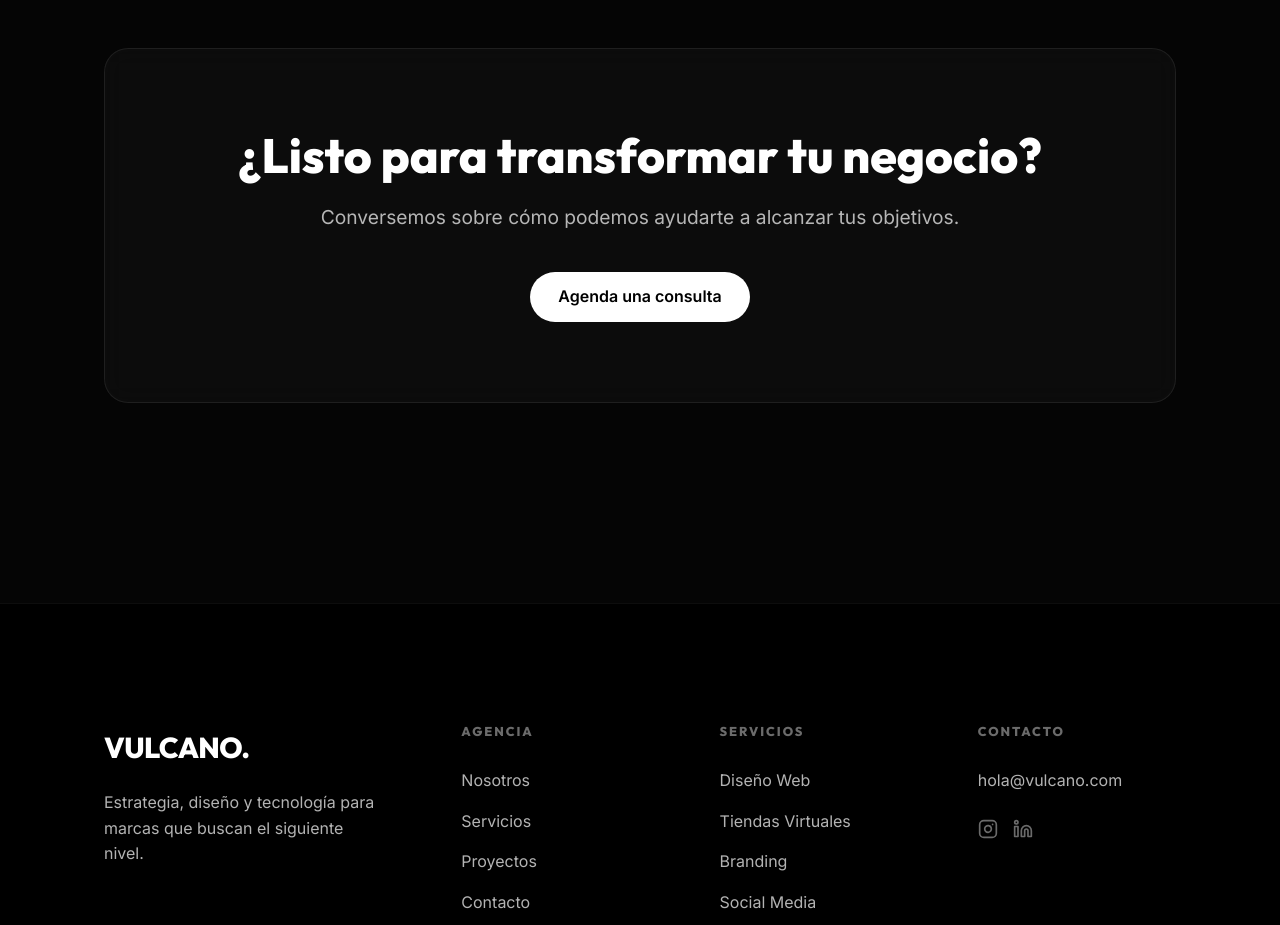
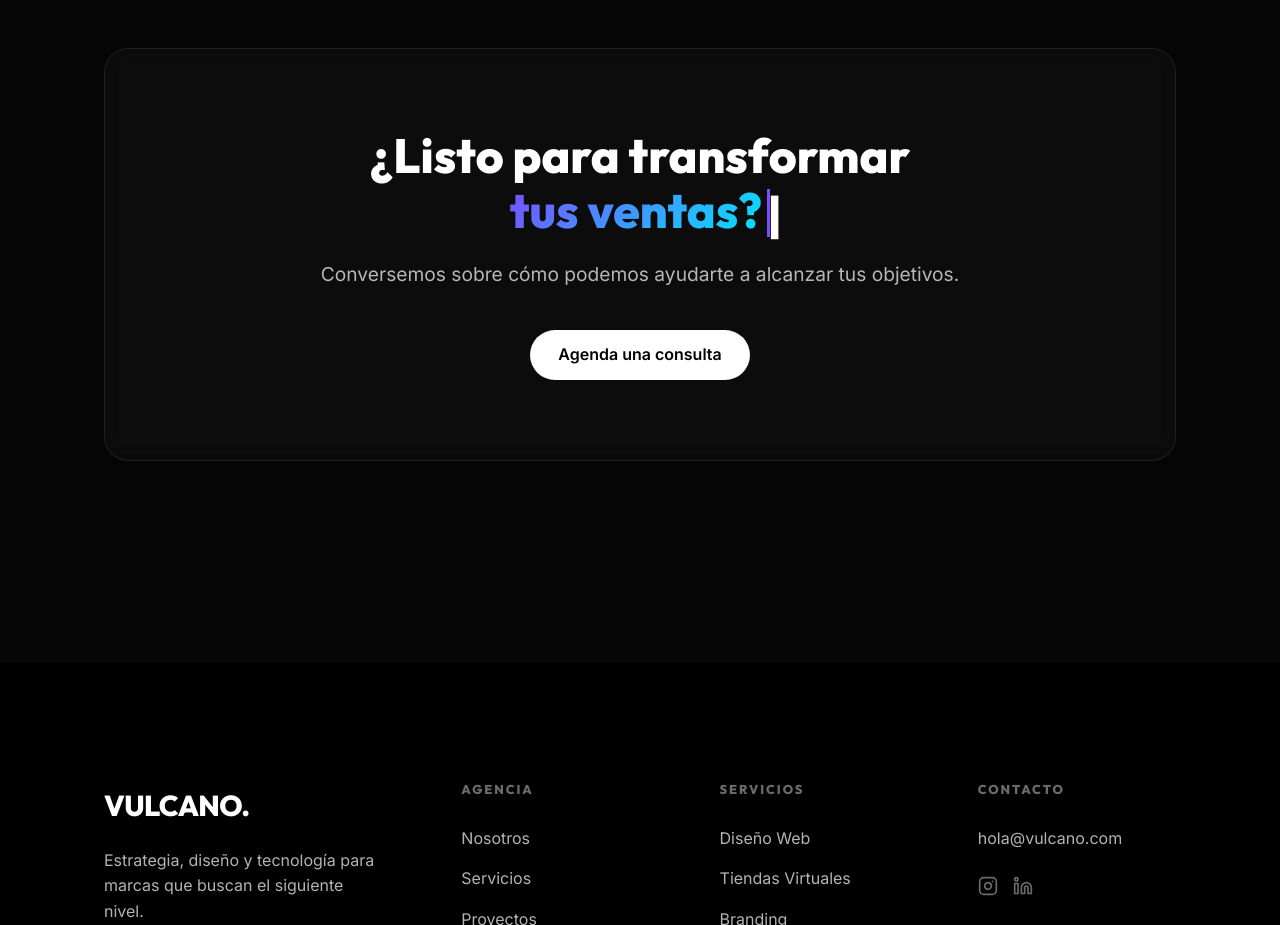
Before and after one commit to vulcanoperu/webvulcano, a React (Vite) app: page / in a window 1280 px wide. Shown: the part 1620-2545 px from the top of the page. Built offline with nearby package versions, Linux system fonts and the light colour scheme.

Commit message:
Add dynamic typewriter effect to CTA heading

```diff
--- a/src/pages/Home.jsx
+++ b/src/pages/Home.jsx
@@ -7,6 +7,11 @@ function Home() {
     const [isDeleting, setIsDeleting] = useState(false);
     const [loopNum, setLoopNum] = useState(0);
     const [typingSpeed, setTypingSpeed] = useState(150);
+
+    const [ctaText, setCtaText] = useState('');
+    const [ctaIsDeleting, setCtaIsDeleting] = useState(false);
+    const [ctaLoopNum, setCtaLoopNum] = useState(0);
+    const [ctaTypingSpeed, setCtaTypingSpeed] = useState(150);
 
     const phrases = [
         "para vender más.",
@@ -40,6 +45,39 @@ function Home() {
 
         return () => clearInterval(ticker);
     }, [text, isDeleting, loopNum, typingSpeed]);
+
+    const ctaPhrases = [
+        "tu negocio?",
+        "tus ventas?",
+        "tu marca?",
+        "tu futuro?"
+    ];
+
+    useEffect(() => {
+        let ticker = setInterval(() => {
+            const i = ctaLoopNum % ctaPhrases.length;
+            const fullText = ctaPhrases[i];
+
+            if (ctaIsDeleting) {
+                setCtaText(fullText.substring(0, ctaText.length - 1));
+                setCtaTypingSpeed(40);
+            } else {
+                setCtaText(fullText.substring(0, ctaText.length + 1));
+                setCtaTypingSpeed(80);
+            }
+
+            if (!ctaIsDeleting && ctaText === fullText) {
+                setCtaIsDeleting(true);
+                setCtaTypingSpeed(3000);
+            } else if (ctaIsDeleting && ctaText === '') {
+                setCtaIsDeleting(false);
+                setCtaLoopNum(ctaLoopNum + 1);
+                setCtaTypingSpeed(500);
+            }
+        }, ctaTypingSpeed);
+
+        return () => clearInterval(ticker);
+    }, [ctaText, ctaIsDeleting, ctaLoopNum, ctaTypingSpeed]);
 
     const services = [
         {
@@ -149,7 +187,13 @@ function Home() {
             <section className="cta-section">
                 <div className="container">
                     <div className="cta-content glass">
-                        <h2>¿Listo para transformar tu negocio?</h2>
+                        <h2>
+                            <span style={{ whiteSpace: 'nowrap' }}>¿Listo para transformar</span>
+                            <div className="typewriter-container">
+                                <span className="gradient-text typewriter">{ctaText || '\u00A0'}</span>
+                                <span className="cursor">|</span>
+                            </div>
+                        </h2>
                         <p>Conversemos sobre cómo podemos ayudarte a alcanzar tus objetivos.</p>
                         <Link to="/contacto" className="btn-primary">Agenda una consulta</Link>
                     </div>
```
